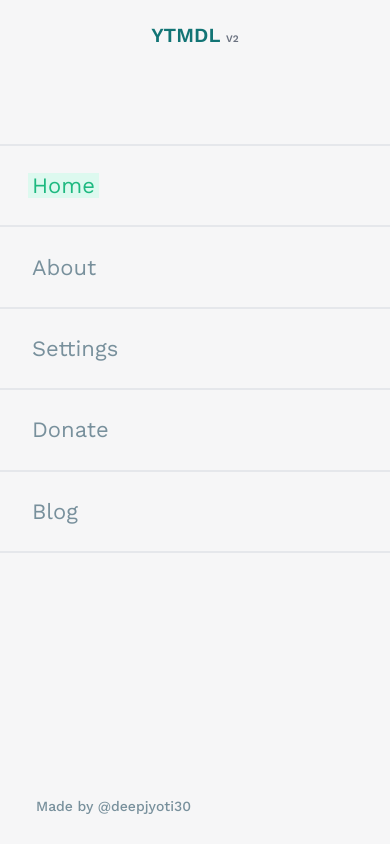
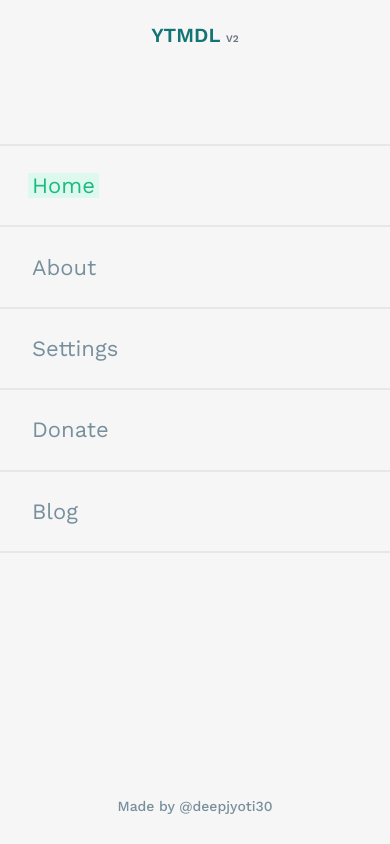
Before and after one commit to deepjyoti30/ytmdl-web-v2, a Vue app: page / in a window 390 px wide. Both pictures are taken after a click on the button 361 px from the left and 32 px from the top of the page. Shown: the top 844 px of the page. Built offline with nearby package versions, Linux system fonts and the light colour scheme; some icons are missing.

Commit message:
Fix the position of the created by

```diff
--- a/src/components/Navbar.vue
+++ b/src/components/Navbar.vue
@@ -110,7 +110,9 @@
               </span>
             </a>
           </div>
-          <div class="crafted-by text-sm font-medium my-7 md:pl-0 pl-9">
+          <div
+            class="crafted-by text-sm font-medium md:text-left text-center my-7 md:pl-0"
+          >
             Made by @deepjyoti30
           </div>
         </div>
```
